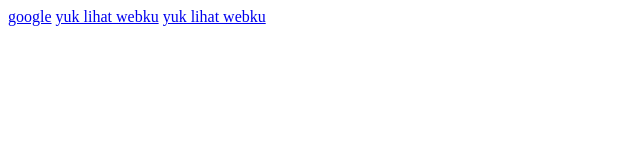
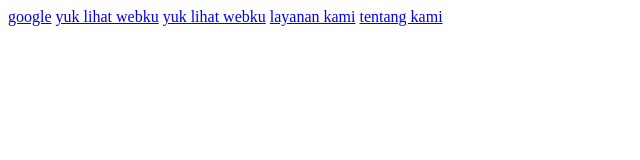
Before and after one commit to HEXS1010/learn, a plain HTML site: page html/anchor_tag/index.html in a window 1280 px wide. Shown: the whole page, without its empty margins (0-640 px from the left). Drawn offline with Linux system fonts and the light colour scheme.

Commit message:
link kehalaman web kita

```diff
--- a/html/anchor_tag/index.html
+++ b/html/anchor_tag/index.html
@@ -16,5 +16,9 @@
     >
     <!-- kalau mau pakai target blank itu artinya terbuka di tab baru-->
     <!-- jangan lupa pakai rel noopener noreferrer -->
+
+    <!-- link ke halaman lain di website kita -->
+     <a href="layanan.html">layanan kami</a>
+     <a href="about.html">tentang kami</a>
   </body>
 </html>
```
